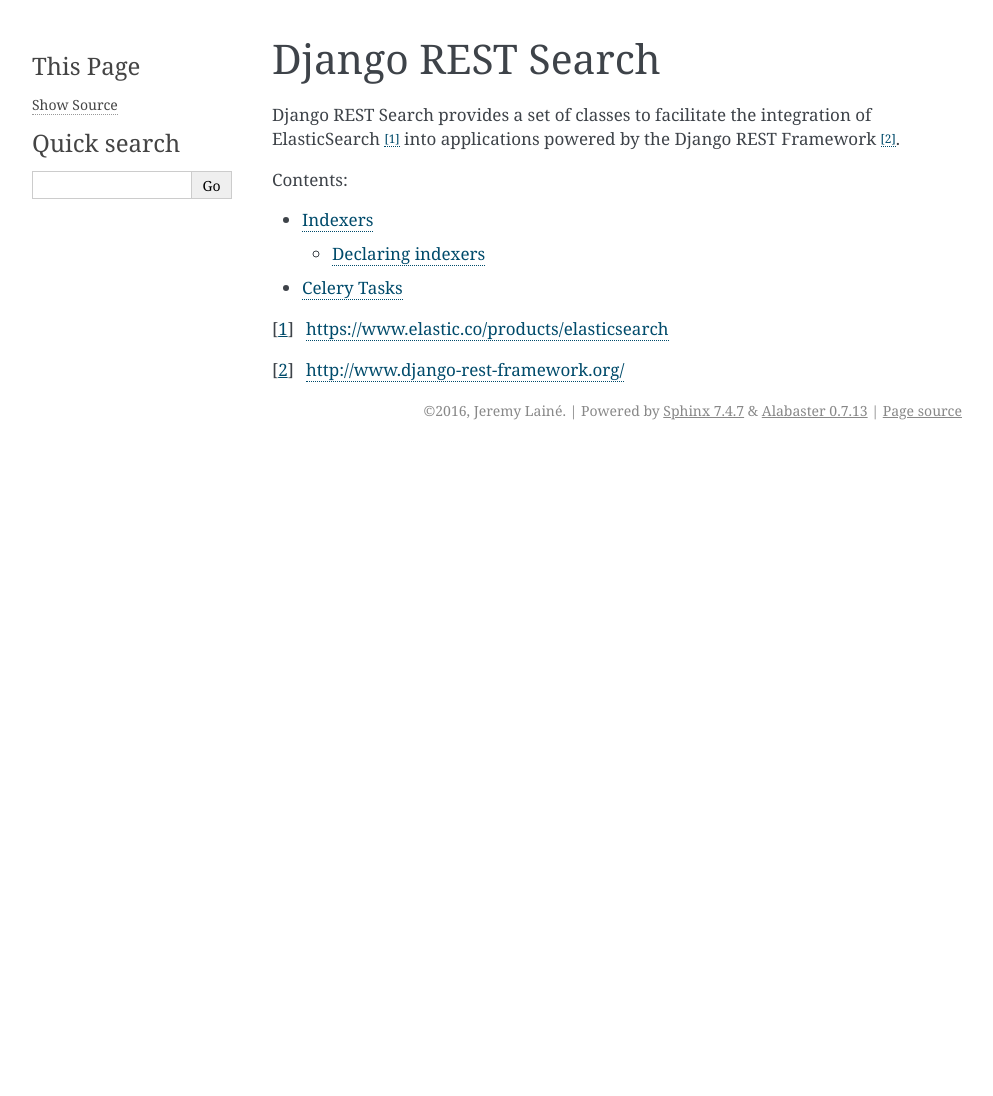
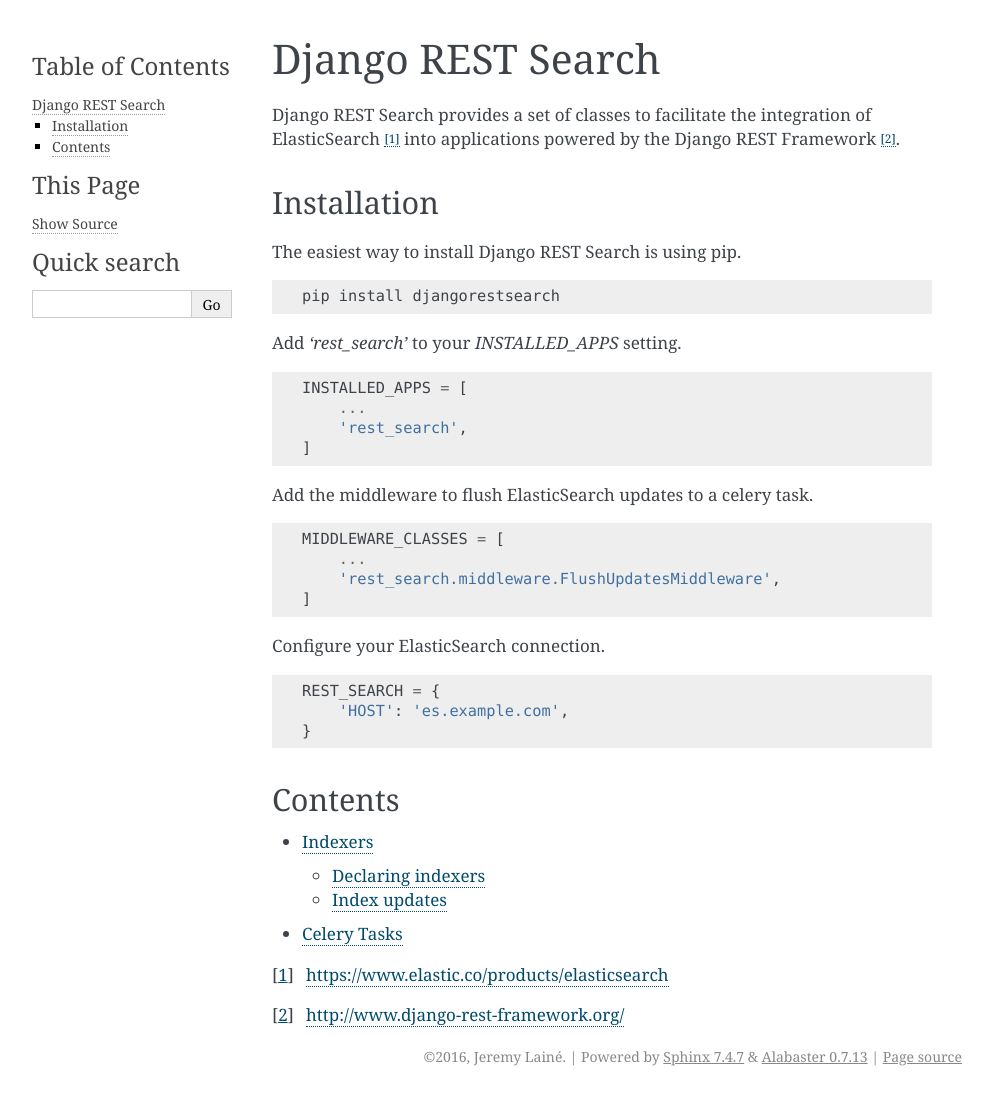
Before and after one commit to wemap/django-rest-search, a Sphinx documentation site: the page built from docs/index.rst, in a window 1280 px wide. Shown: the whole page, without its empty margins (148-1141 px from the left). Built offline with Sphinx 7.4.7, drawn with Linux system fonts in a browser that asks for light colours; before the commit the page ends 900 px from its top, so only the background shows below that.

Commit message:
[docs] add some documentation on installation

```diff
--- a/docs/index.rst
+++ b/docs/index.rst
@@ -4,7 +4,43 @@
 Django REST Search provides a set of classes to facilitate the integration of
 ElasticSearch [1]_ into applications powered by the Django REST Framework [2]_.
 
-Contents:
+Installation
+------------
+
+The easiest way to install Django REST Search is using pip.
+
+.. code-block:: shell
+
+    pip install djangorestsearch
+
+Add `'rest_search'` to your `INSTALLED_APPS` setting.
+
+.. code-block:: python
+
+    INSTALLED_APPS = [
+        ...
+        'rest_search',
+    ]
+
+Add the middleware to flush ElasticSearch updates to a celery task.
+
+.. code-block:: python
+
+    MIDDLEWARE_CLASSES = [
+        ...
+        'rest_search.middleware.FlushUpdatesMiddleware',
+    ]
+
+Configure your ElasticSearch connection.
+
+.. code-block:: python
+
+    REST_SEARCH = {
+        'HOST': 'es.example.com',
+    }
+
+Contents
+--------
 
 .. toctree::
    :maxdepth: 2
```
Also changed, not shown: docs/indexers.rst (+10 -0 lines).
